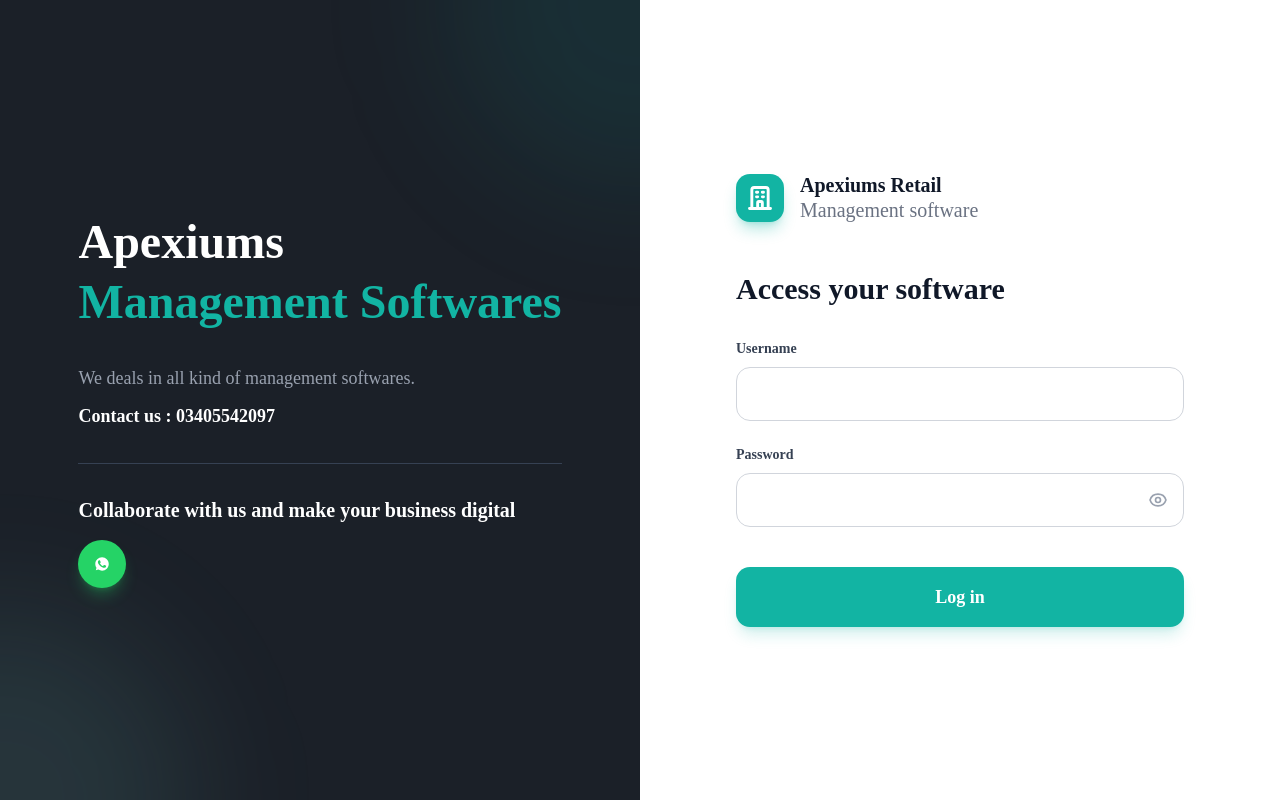
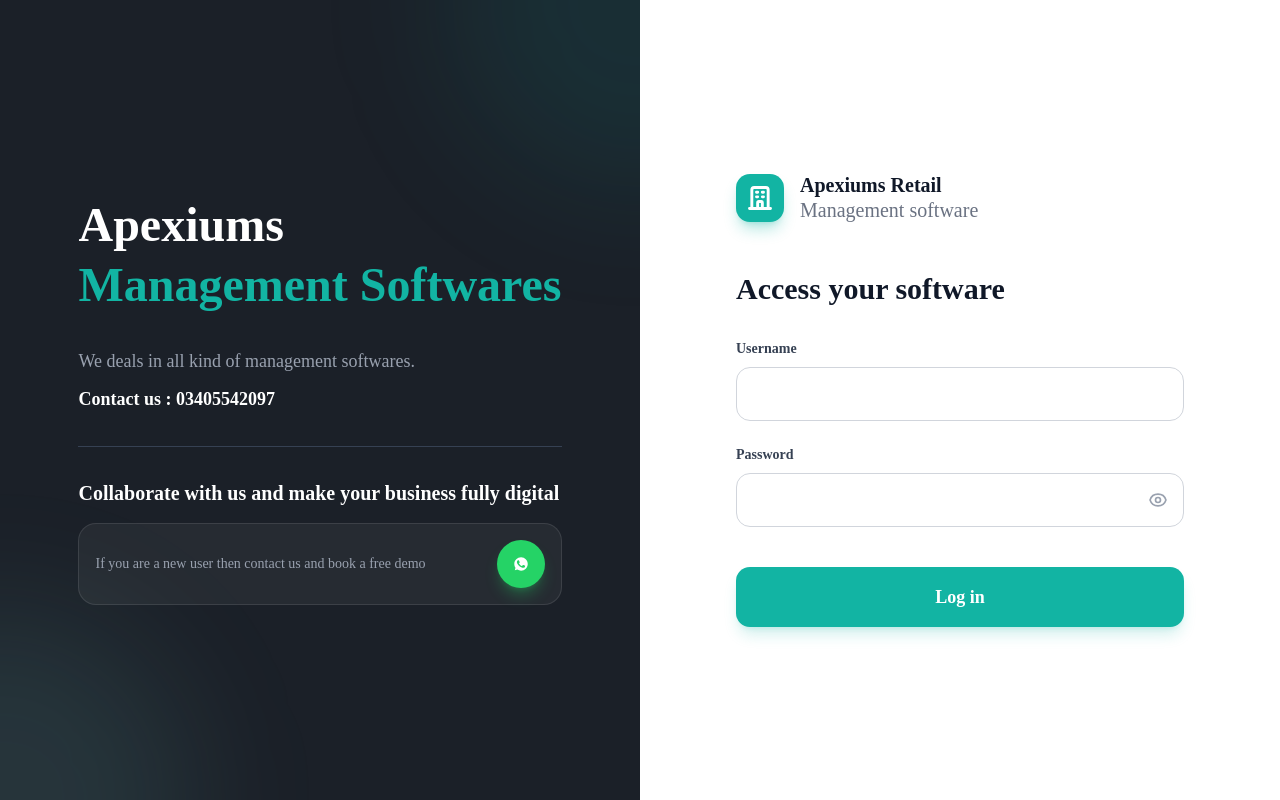
Before and after one commit to CodeByHassanX/apexiums-management-system, a Next.js app in the folder frontend/: page /login in a window 1280 px wide. Built offline with nearby package versions, Linux system fonts and the light colour scheme; no server answers.

Commit message:
Update login text and right-align whatsapp demo link

```diff
--- a/frontend/src/app/login/page.tsx
+++ b/frontend/src/app/login/page.tsx
@@ -66,15 +66,20 @@
             </p>
 
             <div className="pt-8 border-t border-gray-700">
-              <p className="text-xl font-bold text-white mb-4">
-                Collaborate with us and make your business digital
+              <p className="text-xl font-bold text-white mb-2">
+                Collaborate with us and make your business fully digital
               </p>
 
-              <a href="https://wa.me/923405542097" target="_blank" rel="noopener noreferrer" className="inline-flex items-center justify-center w-12 h-12 bg-[#25D366] hover:bg-[#1ebd5c] text-white rounded-full transition-all shadow-lg shadow-[#25D366]/30">
-                <svg className="w-7 h-7" fill="currentColor" viewBox="0 0 24 24">
-                  <path d="M12.031 6.172c-3.181 0-5.767 2.586-5.768 5.766-.001 1.298.38 2.27 1.019 3.287l-.582 2.128 2.182-.573c.978.58 1.911.928 3.145.929 3.178 0 5.767-2.587 5.768-5.766.001-3.187-2.575-5.77-5.764-5.771zm3.392 8.244c-.144.405-.837.774-1.17.824-.299.045-.677.063-1.092-.069-.252-.08-.575-.187-.988-.365-1.739-.751-2.874-2.502-2.961-2.617-.087-.116-.708-.94-.708-1.793s.448-1.273.607-1.446c.159-.173.346-.217.462-.217l.332.006c.106.005.249-.04.39.298.144.347.491 1.2.534 1.287.043.087.072.188.014.304-.058.116-.087.188-.173.289l-.26.304c-.087.086-.177.18-.076.354.101.174.449.741.964 1.201.662.591 1.221.774 1.394.86s.274.072.376-.043c.101-.116.433-.506.549-.68.116-.173.231-.145.39-.087s1.011.477 1.184.564c.173.087.289.129.332.202.043.073.043.423-.101.827z" />
-                </svg>
-              </a>
+              <div className="flex items-center justify-between mt-4 bg-white/5 p-4 rounded-2xl border border-white/10">
+                <p className="text-sm text-gray-400 mr-4">
+                  If you are a new user then contact us and book a free demo
+                </p>
+                <a href="https://wa.me/923405542097" target="_blank" rel="noopener noreferrer" className="inline-flex items-center justify-center w-12 h-12 bg-[#25D366] hover:bg-[#1ebd5c] text-white rounded-full transition-all shadow-lg shadow-[#25D366]/30 shrink-0">
+                  <svg className="w-7 h-7" fill="currentColor" viewBox="0 0 24 24">
+                    <path d="M12.031 6.172c-3.181 0-5.767 2.586-5.768 5.766-.001 1.298.38 2.27 1.019 3.287l-.582 2.128 2.182-.573c.978.58 1.911.928 3.145.929 3.178 0 5.767-2.587 5.768-5.766.001-3.187-2.575-5.77-5.764-5.771zm3.392 8.244c-.144.405-.837.774-1.17.824-.299.045-.677.063-1.092-.069-.252-.08-.575-.187-.988-.365-1.739-.751-2.874-2.502-2.961-2.617-.087-.116-.708-.94-.708-1.793s.448-1.273.607-1.446c.159-.173.346-.217.462-.217l.332.006c.106.005.249-.04.39.298.144.347.491 1.2.534 1.287.043.087.072.188.014.304-.058.116-.087.188-.173.289l-.26.304c-.087.086-.177.18-.076.354.101.174.449.741.964 1.201.662.591 1.221.774 1.394.86s.274.072.376-.043c.101-.116.433-.506.549-.68.116-.173.231-.145.39-.087s1.011.477 1.184.564c.173.087.289.129.332.202.043.073.043.423-.101.827z" />
+                  </svg>
+                </a>
+              </div>
             </div>
           </div>
         </div>
```
